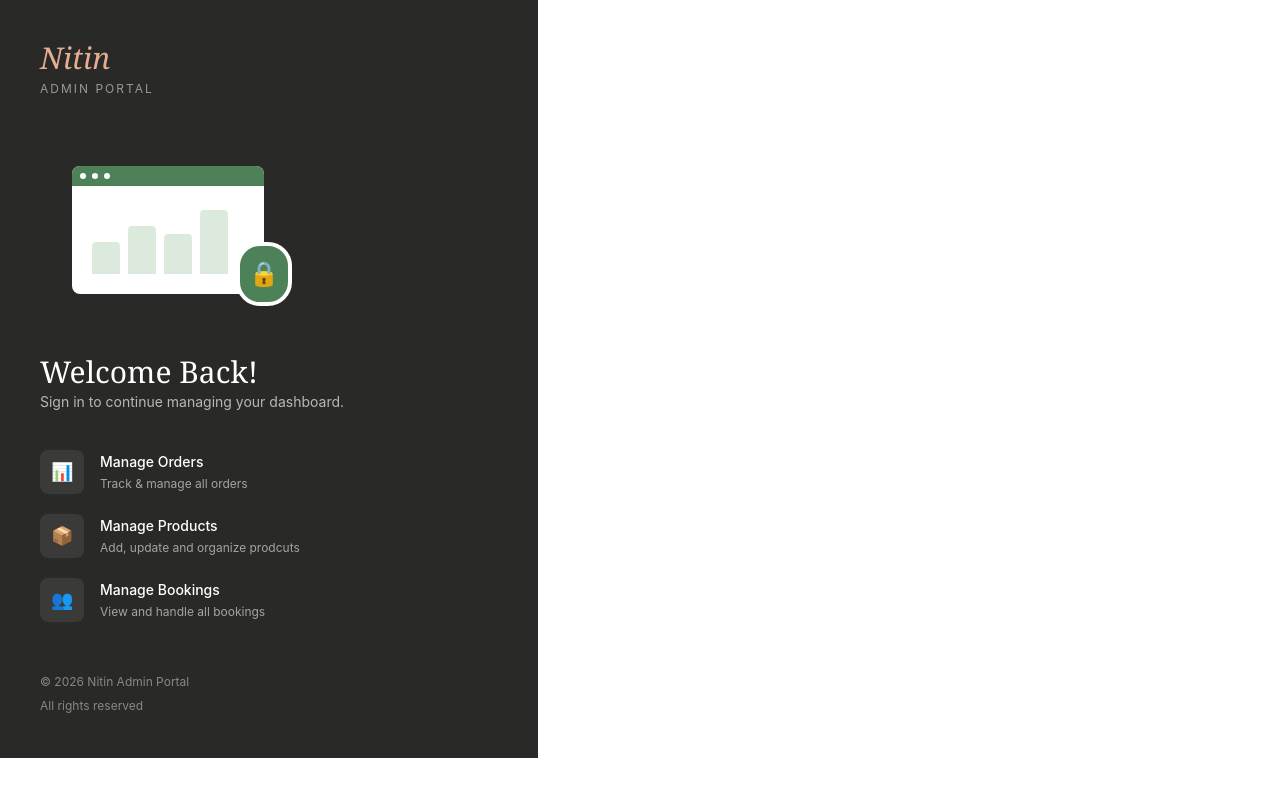
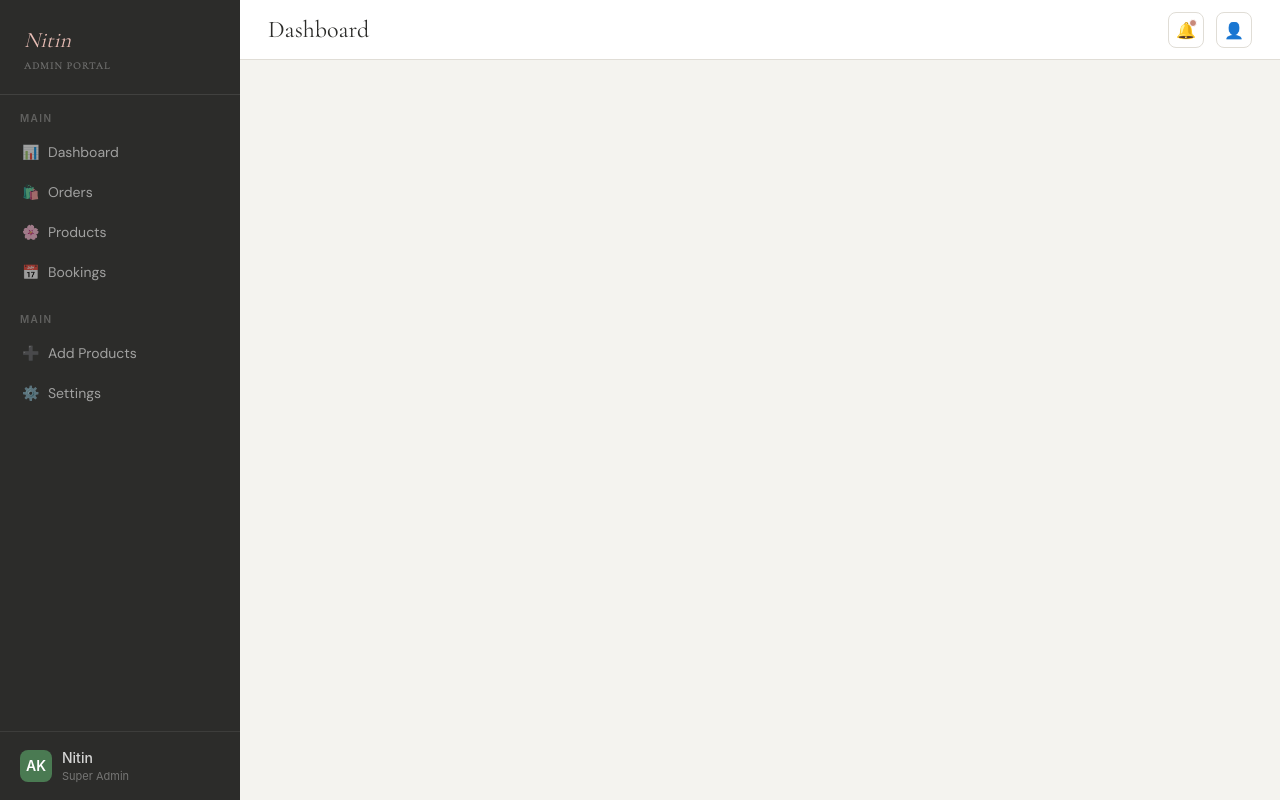
Before and after one commit to KinCode36/FlowerShop, a React (Vite) app: page /userinformation in a window 1280 px wide. Built offline with nearby package versions, Linux system fonts and the light colour scheme.

Commit message:
Changes in BrandName and Login Page

```diff
--- a/src/App.jsx
+++ b/src/App.jsx
@@ -41,7 +41,7 @@ function App() {
 
   return (
     <div>
-      {/* <Routes>
+      <Routes>
         <Route path="/" element={<Admin />}>
           <Route index element={<Dashboard />} />
           <Route path="orders" element={<Orders />} />
@@ -58,8 +58,8 @@ function App() {
           <Route path="settings" element={<Account_Settings />} />
           <Route path="userinformation" element={<UserInformation />} />
         </Route>
-      </Routes> */}
-      <Login/>
+      </Routes>
+      {/* <Login /> */}
       {/* <Gallary/> */}
     </div>
   )
--- a/src/Components/Login/LeftSidePanel/BrandName.jsx
+++ b/src/Components/Login/LeftSidePanel/BrandName.jsx
@@ -2,7 +2,7 @@ import React from 'react'
 
 const BrandName = () => {
   return (
-    <section className='w-[42%] bg-[#292927] p-10 '>
+    <section className='relative flex w-full flex-col overflow-hidden bg-[#292927] px-5 py-6 text-white sm:px-7 sm:py-7 lg:min-h-screen lg:w-[40%] lg:px-10 lg:py-10 xl:w-[42%] xl:px-12'>
       <div>
         <h1 className='text-[#e6ac8f] font-serif font-medium italic text-2xl sm:text-3xl'>Nitin</h1>
         <p className='uppercase mt-1 text-[12px] text-[#999994] tracking-[2px] '>Admin Portal</p>
--- a/src/Components/Login/Login.jsx
+++ b/src/Components/Login/Login.jsx
@@ -3,8 +3,9 @@ import BrandName from './LeftSidePanel/BrandName'
 
 const Login = () => {
   return (
-    <div>
+    <div className=''>
       <BrandName/>
+
     </div>
   )
 }
```
